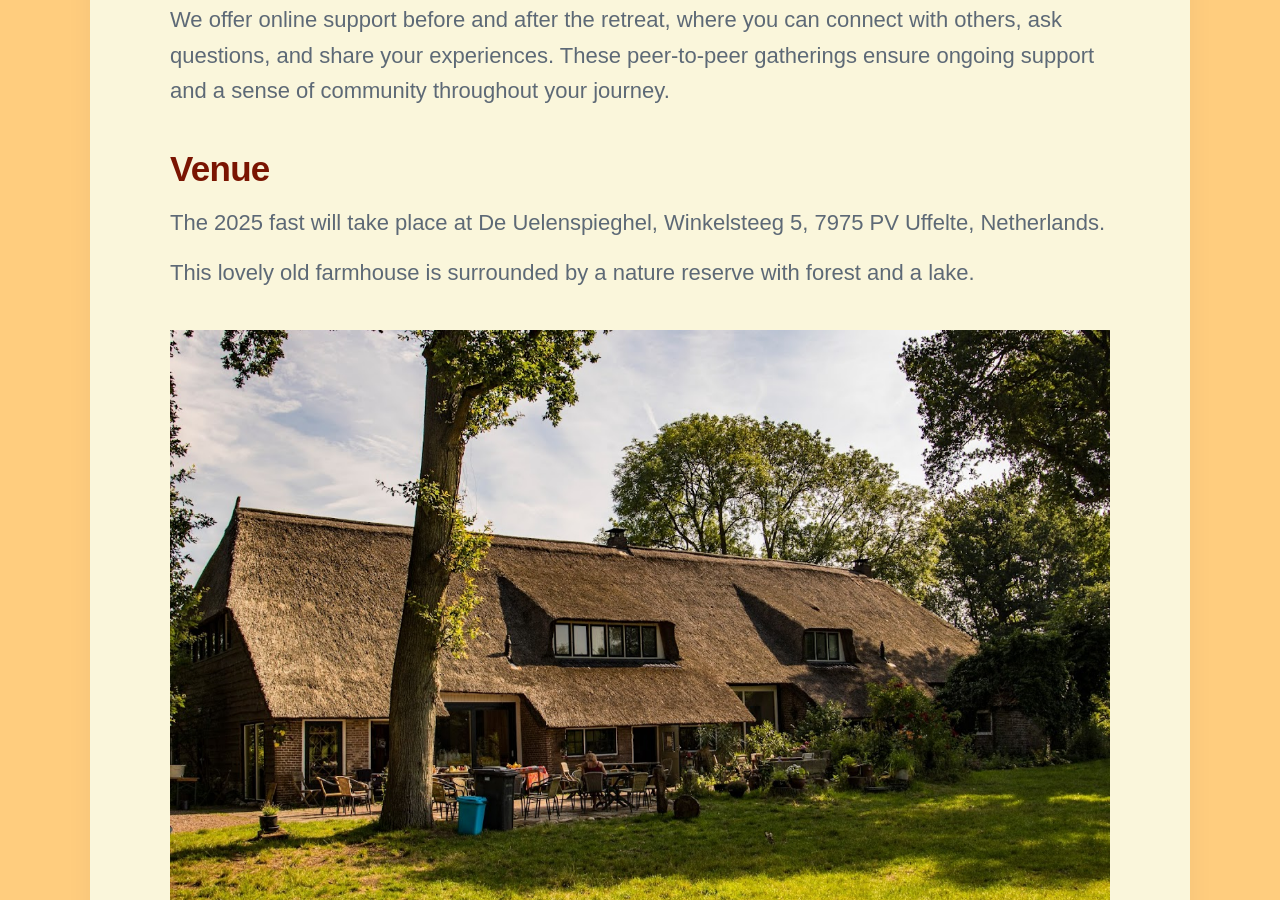
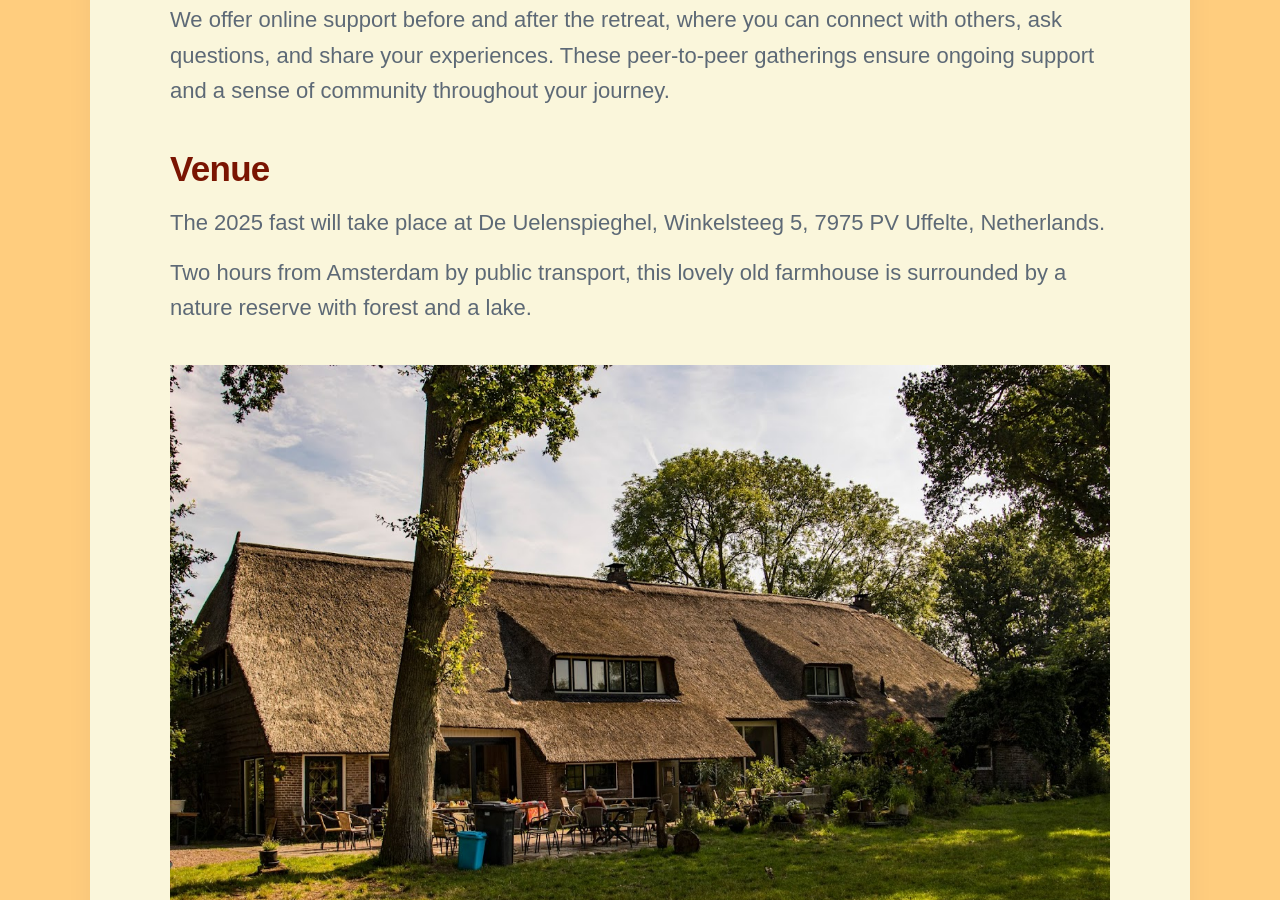
Before and after one commit to threekeytherapy/threekeytherapy.com, a Jekyll site: the page built from _workshops/fast-retreat.md, in a window 1280 px wide and 900 px high, scrolled down 2523 px. Built offline with Jekyll 4.4.1, drawn with Linux system fonts in a browser that asks for light colours; nearby versions of some CDN libraries; some web fonts are replaced.

Commit message:
adds travel info

```diff
--- a/_workshops/fast-retreat.md
+++ b/_workshops/fast-retreat.md
@@ -61,7 +61,7 @@ We offer online support before and after the retreat, where you can connect with
 
 The 2025 fast will take place at De Uelenspieghel, Winkelsteeg 5, 7975 PV Uffelte, Netherlands.
 
-This lovely old farmhouse is surrounded by a nature reserve with forest and a lake.
+Two hours from Amsterdam by public transport, this lovely old farmhouse is surrounded by a nature reserve with forest and a lake.
 
 <div class="gallery" data-columns="1">
 	<img src="/images/fast-venue.jpg">
```
